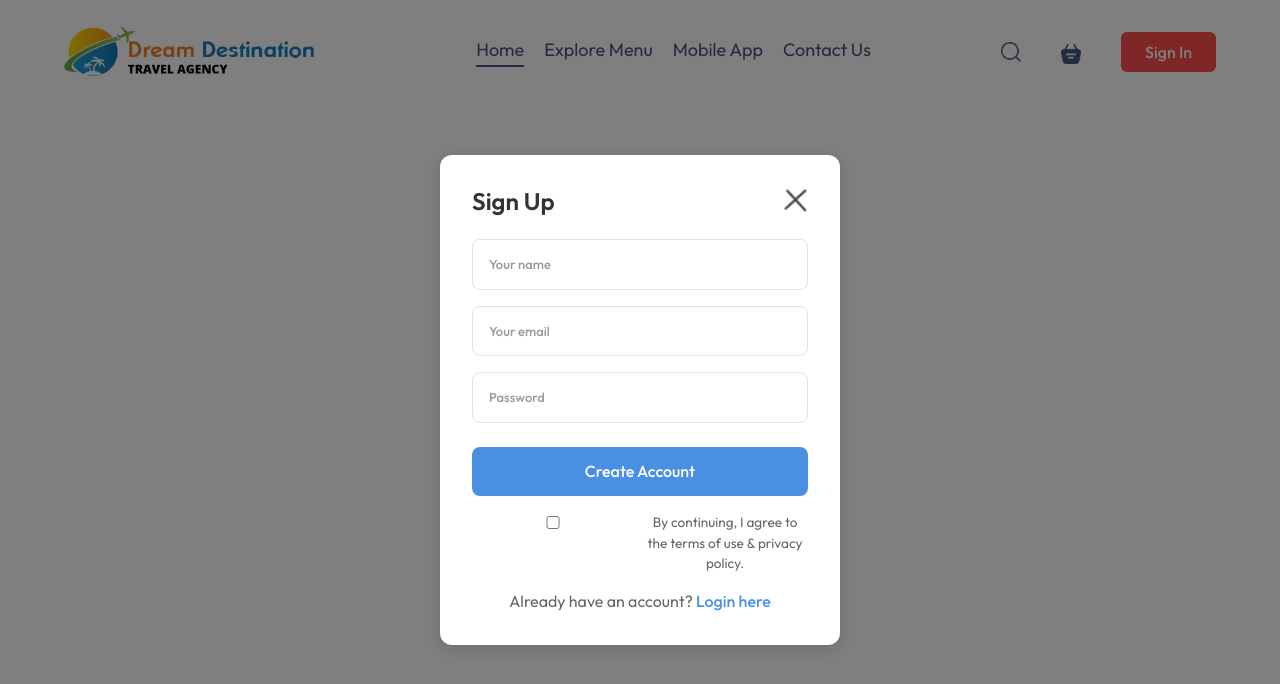
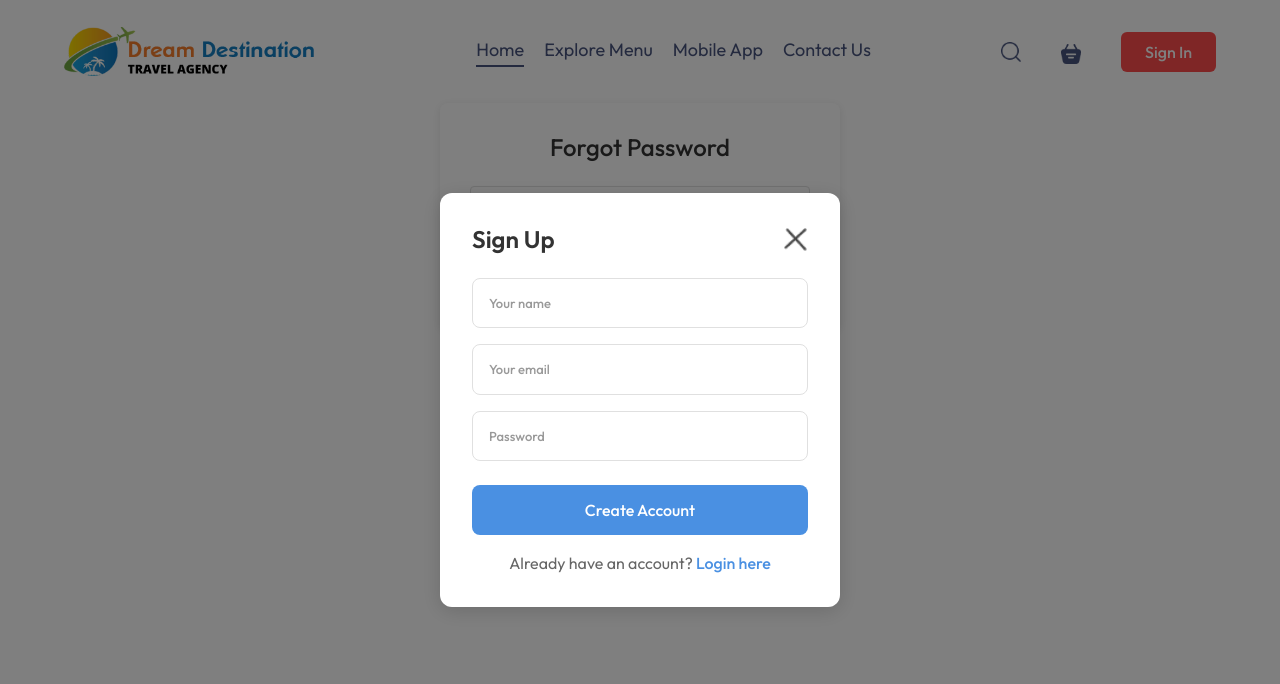
Before and after one commit to PanchalKeyur0806/Complete-Dream-Destination, a React (Vite) app in the folder dream-destination/: page /forgotpassword in a window 1280 px wide. Both pictures are taken after a click on the button "Sign In". Shown: the top 684 px of the page. Built offline with nearby package versions, Linux system fonts and the light colour scheme; no server answers; a web font is replaced by a local one.

Commit message:
create forgot password page

```diff
--- a/dream-destination/src/App.jsx
+++ b/dream-destination/src/App.jsx
@@ -14,6 +14,7 @@ import Payment from "./Admin/Payment/Payment";
 import Feedback from "./Admin/Feedback/Feedback";
 import User from "./Admin/User/User";
 import Contact from "./Admin/Contact/Contact";
+import ForgotPassword from "./component/ForgotPassword/ForgotPassword";
 
 import ContactForm from "./component/ContactForm/ContactForm";
 
@@ -33,6 +34,7 @@ const App = () => {
         <Navbar setShowLogin={setShowLogin} userName={userName} />
         <Routes>
           <Route path="/" element={<Home />} />
+          <Route path="/forgotpassword" element={<ForgotPassword />} />
           <Route path="/explore" element={<ExploreMenu />} />
           <Route path="/contact" element={<ContactForm />} />
           <Route path="/contacts" element={<Contact />} />
--- /dev/null
+++ b/dream-destination/src/component/ForgotPassword/ForgotPassword.css
@@ -0,0 +1,63 @@
+.forgot-container {
+    max-width: 400px;
+    margin: 0 auto;
+    padding: 30px;
+    border-radius: 8px;
+    box-shadow: 0 2px 10px rgba(0, 0, 0, 0.1);
+    background-color: #ffffff;
+    text-align: center;
+}
+
+.forgot-container h2 {
+    margin-bottom: 24px;
+    color: #333333;
+    font-size: 24px;
+}
+
+.forgot-container form {
+    display: flex;
+    flex-direction: column;
+    gap: 16px;
+}
+
+.forgot-container input {
+    padding: 12px 16px;
+    border: 1px solid #e0e0e0;
+    border-radius: 4px;
+    font-size: 16px;
+    transition: border-color 0.3s;
+}
+
+.forgot-container input:focus {
+    outline: none;
+    border-color: #4a90e2;
+    box-shadow: 0 0 0 2px rgba(74, 144, 226, 0.2);
+}
+
+.btn-submit {
+    padding: 12px 20px;
+    background-color: #4a90e2;
+    color: white;
+    border: none;
+    border-radius: 4px;
+    font-size: 16px;
+    font-weight: 600;
+    cursor: pointer;
+    transition: background-color 0.3s;
+}
+
+.btn-submit:hover {
+    background-color: #3a7bc8;
+}
+
+.btn-submit:active {
+    background-color: #2c6cb2;
+}
+
+.forgot-container p {
+    margin-top: 16px;
+    padding: 12px;
+    border-radius: 4px;
+    background-color: #f8f9fa;
+    color: #333333;
+}
--- /dev/null
+++ b/dream-destination/src/component/ForgotPassword/ForgotPassword.jsx
@@ -0,0 +1,48 @@
+import { useState } from "react";
+import "./ForgotPassword.css";
+
+const ForgotPassword = () => {
+  const [email, setEmail] = useState("");
+  const [message, setMessage] = useState("");
+
+  const handleForgotPassword = async (e) => {
+    e.preventDefault();
+
+    try {
+      const response = await fetch(
+        "http://localhost:8000/api/users/forgotpassword",
+        {
+          method: "POST",
+          headers: { "Content-Type": "application/json" },
+          body: JSON.stringify({ email }),
+        }
+      );
+
+      const data = await response.json();
+      setMessage(data.message || "Check your email for reset instructions");
+    } catch (error) {
+      setMessage("Something went wrong. Try again!");
+    }
+  };
+
+  return (
+    <div className="forgot-container">
+      <h2>Forgot Password</h2>
+      <form onSubmit={handleForgotPassword}>
+        <input
+          type="email"
+          placeholder="Enter your email"
+          value={email}
+          onChange={(e) => setEmail(e.target.value)}
+          required
+        />
+        <button type="submit" className="btn-submit">
+          Submit
+        </button>
+      </form>
+      {message && <p>{message}</p>}
+    </div>
+  );
+};
+
+export default ForgotPassword;
--- a/dream-destination/src/component/LoginPopUp/LoginPopUp.jsx
+++ b/dream-destination/src/component/LoginPopUp/LoginPopUp.jsx
@@ -1,4 +1,5 @@
 import React, { useState } from "react";
+import { useNavigate } from "react-router-dom";
 import "./LoginPopUp.css";
 import { assets } from "../../assets/assets";
 import Cookies from "js-cookie";
@@ -11,6 +12,7 @@ const LoginPopUp = ({ setShowLogin, setUserName }) => {
     password: "",
   });
   const [loading, setLoading] = useState(false);
+  const navigate = useNavigate();
 
   const handleChange = (e) => {
     setFormData({ ...formData, [e.target.name]: e.target.value });
@@ -37,46 +39,29 @@ const LoginPopUp = ({ setShowLogin, setUserName }) => {
     try {
       const response = await fetch(apiUrl, {
         method: "POST",
-        headers: {
-          "Content-Type": "application/json",
-        },
+        headers: { "Content-Type": "application/json" },
         body: JSON.stringify(formData),
         credentials: "include", // Ensures cookies are sent & received
       });
 
       const data = await response.json();
+      if (!response.ok) throw new Error(data.message || "Something went wrong");
 
-      if (!response.ok) {
-        throw new Error(data.message || "Something went wrong");
-      }
-
-      // The backend should set the JWT cookie automatically
       if (data.data && data.data.user) {
         setUserName(data.data.user.name);
-
-        // Store user info in localStorage for persistence
         localStorage.setItem("userName", data.data.user.name);
-
-        // Verify if the JWT cookie exists
         const jwt = Cookies.get("jwt");
-        if (!jwt) {
-          if (data.token) {
-            // Fallback: Set cookie manually if the backend didn't set it
-            Cookies.set("jwt", data.token, {
-              expires: 7,
-              path: "/",
-              sameSite: "Lax",
-            });
-          } else {
-            console.warn("JWT cookie not found.");
-          }
+        if (!jwt && data.token) {
+          Cookies.set("jwt", data.token, {
+            expires: 7,
+            path: "/",
+            sameSite: "Lax",
+          });
         }
       }
 
       alert(`${currState} successful!`);
       setShowLogin(false);
-
-      // Ensure reloading updates auth state
       window.location.reload();
     } catch (err) {
       console.error("Auth error:", err);
@@ -132,11 +117,14 @@ const LoginPopUp = ({ setShowLogin, setUserName }) => {
             ? "Create Account"
             : "Login"}
         </button>
-
-        <div className="login-popup-condition">
-          <input type="checkbox" required />
-          <p>By continuing, I agree to the terms of use & privacy policy.</p>
-        </div>
+        {currState === "Login" && (
+          <button
+            className="forgot-password"
+            onClick={() => navigate("/forgotpassword")}
+          >
+            Forgot Password?
+          </button>
+        )}
 
         {currState === "Login" ? (
           <p>
```
